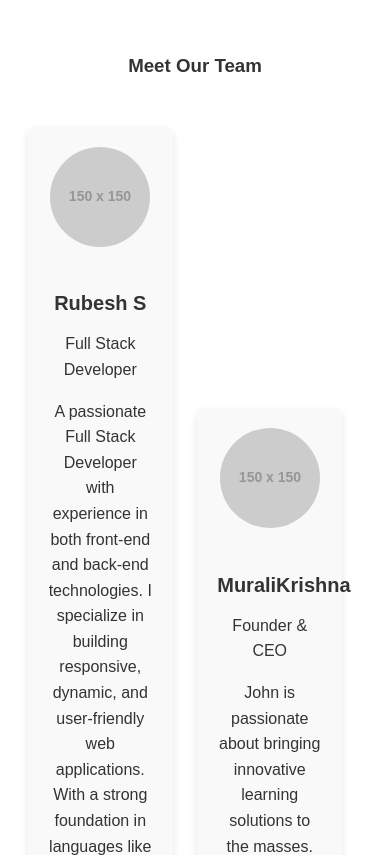
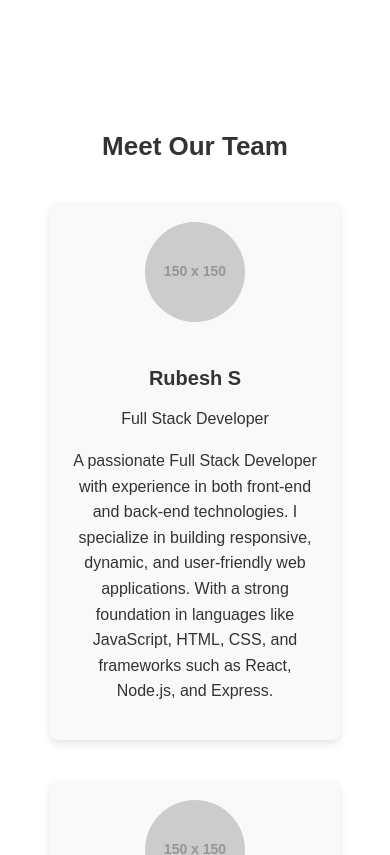
Before and after one commit to Rubesh2596/EduTechX, a plain HTML site: page About.html in a window 390 px wide. Shown: the part 869-1724 px from the top of the page. Drawn offline with Linux system fonts and the light colour scheme; placeholder pictures from the web are drawn by us.

Commit message:
about.css

```diff
--- a/about.css
+++ b/about.css
@@ -12,6 +12,9 @@ header {
     color: white;
     padding: 15px 0;
     text-align: center;
+    display: flex;
+    justify-content: space-between;
+    align-items: center;
 }
 
 header .logo img {
@@ -82,19 +85,34 @@ nav ul li a.active {
 }
 
 /* Team Section */
+#team-section {
+    text-align: center;
+    padding: 50px 20px;
+}
+
+.team-heading {
+    font-size: 32px;
+    margin-bottom: 30px;
+}
+
 .team {
-    margin-top: 50px;
+    display: flex;
+    flex-wrap: wrap;
+    justify-content: center;
+    gap: 20px;
+    margin-top: 20px;
 }
 
 .team-member {
-    display: inline-block;
-    width: 30%;
-    margin-right: 20px;
+    width: 100%;
+    max-width: 300px;
+    margin: 10px;
     text-align: center;
     padding: 20px;
     background: #f9f9f9;
     border-radius: 8px;
     box-shadow: 0 4px 8px rgba(0, 0, 0, 0.1);
+    transition: transform 0.3s ease;
 }
 
 .team-member img {
@@ -113,6 +131,10 @@ nav ul li a.active {
     line-height: 1.6;
 }
 
+.team-member:hover {
+    transform: scale(1.05);
+}
+
 /* Footer */
 footer {
     background-color: #333;
@@ -120,8 +142,42 @@ footer {
     padding: 10px 0;
     text-align: center;
 }
-header{
-    display: flex;
-    justify-content: space-between;
-    align-items: center;
+
+/* Media Queries for responsiveness */
+
+@media screen and (max-width: 1024px) {
+    .hero h2 {
+        font-size: 2.5em;
+    }
+    .hero p {
+        font-size: 1.2em;
+    }
+    .about h2 {
+        font-size: 2.2em;
+    }
+    .about p {
+        font-size: 1.1em;
+    }
+    .team-member {
+        width: 45%;
+    }
 }
+
+@media screen and (max-width: 768px) {
+    body {
+        flex-direction: column;
+        align-items: center;
+    }
+    .team-member {
+        width: 100%;
+    }
+}
+
+@media screen and (max-width: 480px) {
+    .team-heading {
+        font-size: 26px;
+    }
+    .team-member {
+        width: 100%;
+    }
+}
```
